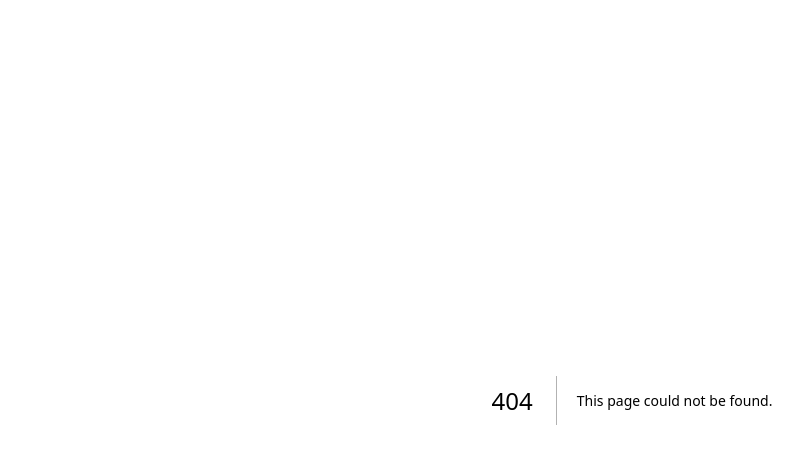
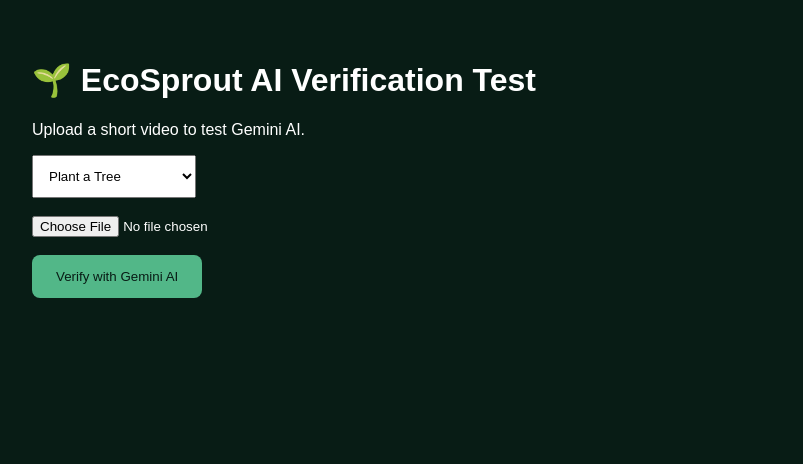
Before and after one commit to arnav804/EcoSprout, a Next.js app: page /test-ai in a window 1280 px wide. Before the commit this address had no page. Shown: the top 464 px of the page, without its empty margins (8-811 px from the left). Built offline with nearby package versions, Linux system fonts and the light colour scheme.

Commit message:
Add AI video verification test page

```diff
--- /dev/null
+++ b/app/test-ai/page.jsx
@@ -0,0 +1,123 @@
+"use client";
+
+import { useState } from "react";
+
+export default function TestAIPage() {
+  const [video, setVideo] = useState(null);
+  const [activity, setActivity] = useState("Plant a Tree");
+  const [loading, setLoading] = useState(false);
+  const [result, setResult] = useState(null);
+
+  async function verifyVideo(event) {
+    event.preventDefault();
+
+    if (!video) {
+      alert("Please select a video.");
+      return;
+    }
+
+    setLoading(true);
+    setResult(null);
+
+    try {
+      const formData = new FormData();
+
+      formData.append("video", video);
+      formData.append("activity", activity);
+
+      const response = await fetch("/api/verify-video", {
+        method: "POST",
+        body: formData,
+      });
+
+      const data = await response.json();
+
+      if (!response.ok) {
+        throw new Error(data.error || "Verification failed.");
+      }
+
+      setResult(data.verification);
+    } catch (error) {
+      setResult({
+        status: "ERROR",
+        reason: error.message,
+      });
+    } finally {
+      setLoading(false);
+    }
+  }
+
+  return (
+    <main
+      style={{
+        minHeight: "100vh",
+        background: "#081c15",
+        color: "white",
+        padding: "40px",
+        fontFamily: "Arial",
+      }}
+    >
+      <h1>🌱 EcoSprout AI Verification Test</h1>
+
+      <p>Upload a short video to test Gemini AI.</p>
+
+      <form onSubmit={verifyVideo}>
+        <select
+          value={activity}
+          onChange={(event) => setActivity(event.target.value)}
+          style={{ padding: "12px", color: "black" }}
+        >
+          <option>Plant a Tree</option>
+          <option>Clean a Public Area</option>
+          <option>Water Plants</option>
+          <option>Segregate Waste</option>
+        </select>
+
+        <br />
+        <br />
+
+        <input
+          type="file"
+          accept="video/*"
+          onChange={(event) => setVideo(event.target.files?.[0] || null)}
+        />
+
+        <br />
+        <br />
+
+        <button
+          type="submit"
+          disabled={loading}
+          style={{
+            padding: "14px 24px",
+            background: "#52b788",
+            color: "#081c15",
+            border: "none",
+            borderRadius: "8px",
+            cursor: "pointer",
+          }}
+        >
+          {loading ? "Analyzing Video..." : "Verify with Gemini AI"}
+        </button>
+      </form>
+
+      {result && (
+        <section style={{ marginTop: "30px" }}>
+          <h2>AI Verification Result</h2>
+
+          <pre
+            style={{
+              background: "#143d2b",
+              padding: "20px",
+              borderRadius: "10px",
+              overflowX: "auto",
+              whiteSpace: "pre-wrap",
+            }}
+          >
+            {JSON.stringify(result, null, 2)}
+          </pre>
+        </section>
+      )}
+    </main>
+  );
+}
```
